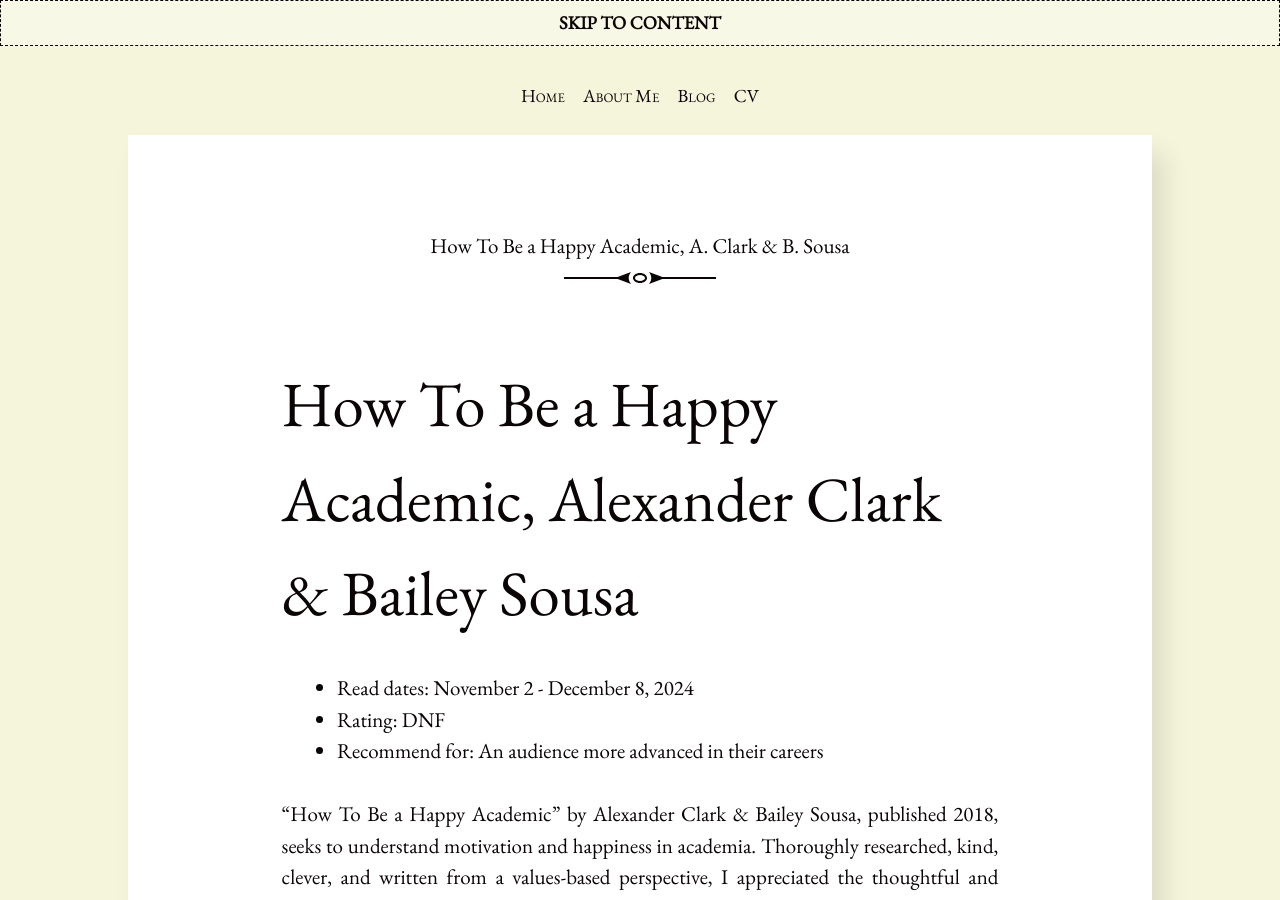
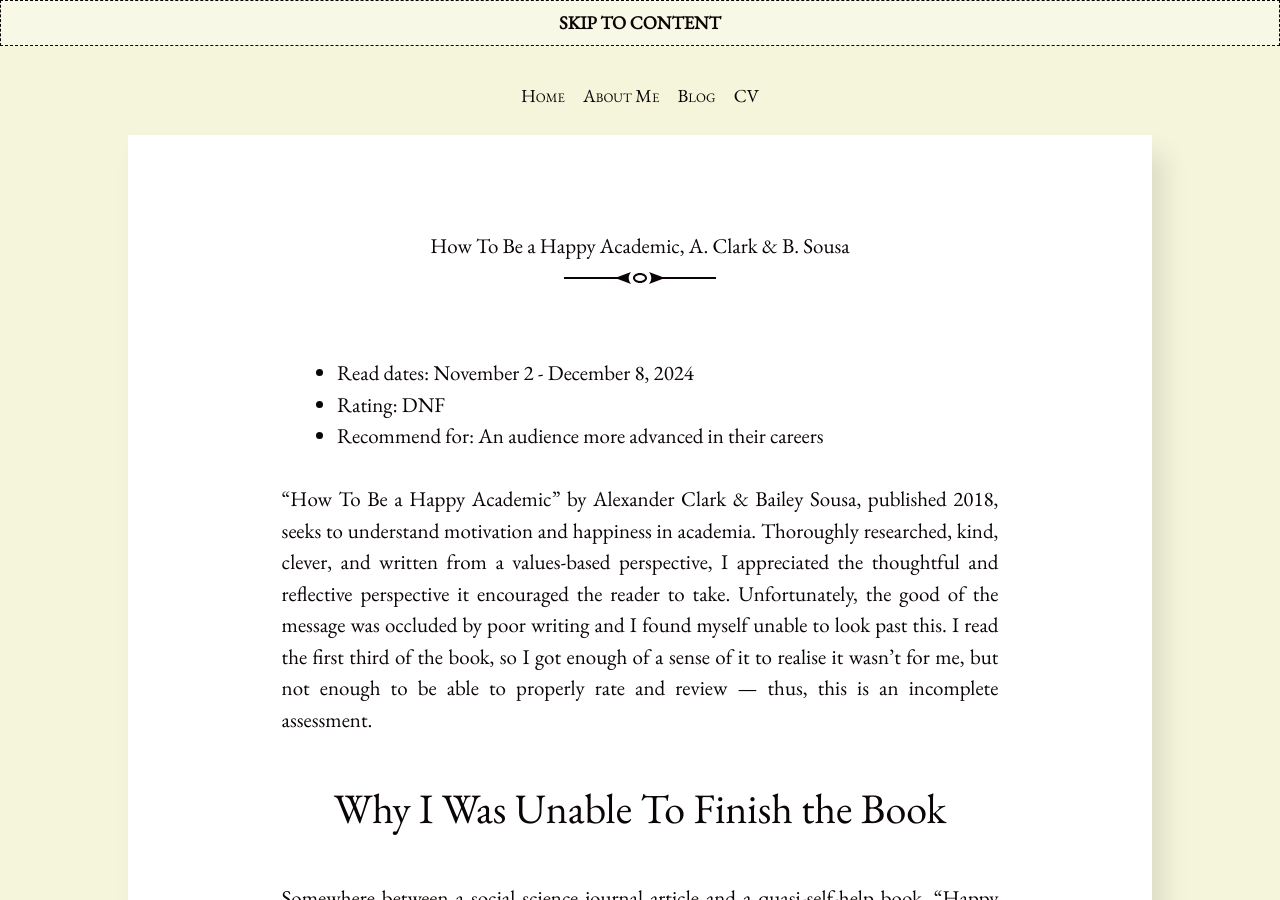
Before and after one commit to OakAlice/OakAlice.github.io, a Jekyll site: the page built from _posts/2024-01-15-happy-academic.md, in a window 1280 px wide and 900 px high. Built offline with Jekyll 4.4.1, drawn with Linux system fonts in a browser that asks for light colours.

Commit message:
Update 2024-01-15-happy-academic.md

```diff
--- a/_posts/2024-01-15-happy-academic.md
+++ b/_posts/2024-01-15-happy-academic.md
@@ -4,8 +4,6 @@ title: "How To Be a Happy Academic, A. Clark & B. Sousa"
 date: 2025-01-15
 categories: [PhD, Book Review]
 ---
-# How To Be a Happy Academic, Alexander Clark & Bailey Sousa
-
 * Read dates: November 2 - December 8, 2024
 * Rating: DNF
 * Recommend for: An audience more advanced in their careers
```
